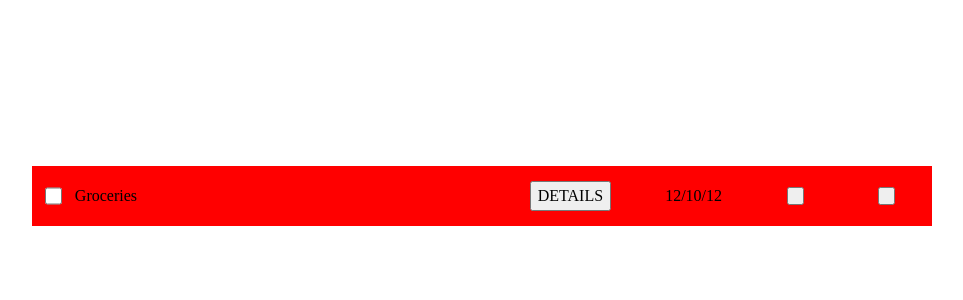
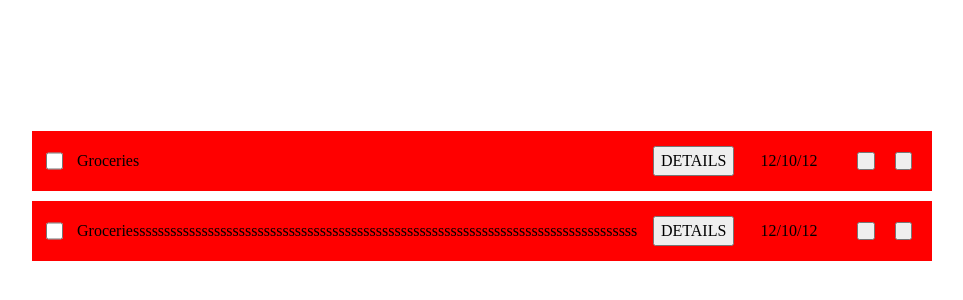
Before and after one commit to rajibmalik/toDoList, a website built with webpack: page src/template.html in a window 1280 px wide. Shown: the part 204-504 px from the top of the page, without its empty margins (158-1121 px from the left). Built offline with nearby package versions, Linux system fonts and the light colour scheme.

Commit message:
Updated ToDo stying

```diff
--- a/src/index.js
+++ b/src/index.js
@@ -13,6 +13,15 @@ const toDo = new ToDo(
   "Buy the groceries"
 );
 
+const toDo2 = new ToDo(
+  "Groceriesssssssssssssssssssssssssssssssssssssssssssssssssssssssssssssssssssssssssssssssss",
+  "Buy groceries",
+  "12/10/12",
+  "High",
+  "Buy the groceries"
+);
+
 console.log(toDo);
 
 renderToDo.createToDo(toDo);
+renderToDo.createToDo(toDo2);
--- a/src/renderToDo.js
+++ b/src/renderToDo.js
@@ -12,8 +12,9 @@ export const renderToDo = (function () {
     const checkBox = createCheckBox();
     const title = createTitle(toDo.getTitle());
     const informationContainer = createInformationContainer();
-    const descriptionBtn = createDescriptioBtn(toDo.getDescription());
+    const descriptionBtn = createDescriptionBtn(toDo.getDescription());
     const dueDate = createDueDate(toDo.getDueDate());
+    const editAndDeleteBtnContainer = createEditAndDeleteBtnContainer();
     const editBtn = createEditBtn();
     const deleteBtn = createDeleteBtn();
 
@@ -21,9 +22,11 @@ export const renderToDo = (function () {
     container.appendChild(title);
     informationContainer.appendChild(descriptionBtn);
     informationContainer.appendChild(dueDate);
-    informationContainer.appendChild(editBtn);
-    informationContainer.appendChild(deleteBtn);
+    editAndDeleteBtnContainer.appendChild(editBtn);
+    editAndDeleteBtnContainer.appendChild(deleteBtn);
+
     container.appendChild(informationContainer);
+    container.appendChild(editAndDeleteBtnContainer);
 
     content.appendChild(container);
   }
@@ -47,7 +50,7 @@ export const renderToDo = (function () {
     return container;
   }
 
-  function createDescriptioBtn(description) {
+  function createDescriptionBtn(description) {
     const btnElement = createToDoDOM.createDescriptionBtn();
     descriptionBtnClickListener.createListener(btnElement);
 
@@ -58,6 +61,12 @@ export const renderToDo = (function () {
     const dateElement = createToDoDOM.createDueDate(date);
 
     return dateElement;
+  }
+
+  function createEditAndDeleteBtnContainer() {
+    const container = createToDoDOM.createEditAndDeleteBtnContainer();
+
+    return container;
   }
 
   function createEditBtn() {
--- a/src/styles.css
+++ b/src/styles.css
@@ -80,10 +80,12 @@ body {
 
 #content {
   display: flex;
+  flex-direction: column;
   justify-content: center;
   align-items: center;
   width: 100%;
   height: 100%;
+  gap: 10px;
 }
 
 .toDoContainer {
@@ -101,7 +103,7 @@ body {
   justify-content: center;
   align-items: center;
   height: 100%;
-  width: 5%;
+  flex: 0 0 5%; /* Fixed 5% width */
 }
 
 .toDoCheckBox {
@@ -119,6 +121,7 @@ body {
   align-items: center;
   width: 50%;
   height: 100%;
+  flex: 1;
 }
 
 .toDoTitle {
@@ -128,11 +131,12 @@ body {
 .toDoInformationContainer {
   display: flex;
   flex-direction: row;
-  justify-content: space-around;
+  justify-content: center;
   align-items: center;
   height: 100%;
-  width: 50%;
-  /* gap: 35px; */
+  width: 22.5%;
+  margin-left: auto;
+  gap: 70px;
 }
 
 .toDoDescriptionBtnContainer {
@@ -157,12 +161,24 @@ body {
 .toDoDate {
 }
 
+.toDoEditAndDeleteBtnContainer {
+  display: flex;
+  flex-direction: row;
+  justify-content: flex-end;
+  align-items: center;
+  height: 100%;
+  width: 8%;
+  margin-left: auto;
+  gap: 20px;
+  margin-right: 20px;
+}
+
 .toDoEditBtnContainer,
 .toDoDeleteBtnContainer {
   display: flex;
   justify-content: center;
   align-items: center;
-  width: 5%;
+  /* width: 5%; */
   height: 100%;
 }
 
--- a/src/toDoDOMRenderers/createToDoDOM.js
+++ b/src/toDoDOMRenderers/createToDoDOM.js
@@ -79,6 +79,13 @@ export const createToDoDOM = (function () {
 
   function createCheckList(checkList) {}
 
+  function createEditAndDeleteBtnContainer() {
+    const container = document.createElement("div");
+    container.classList.add("toDoEditAndDeleteBtnContainer");
+
+    return container;
+  }
+
   function createEditButton() {
     const editButtonContainer = document.createElement("div");
     editButtonContainer.classList.add("toDoEditBtnContainer");
@@ -110,6 +117,7 @@ export const createToDoDOM = (function () {
     createInformationContainer,
     createDescriptionBtn,
     createDueDate,
+    createEditAndDeleteBtnContainer,
     createEditButton,
     createDeleteButton,
   };
```
